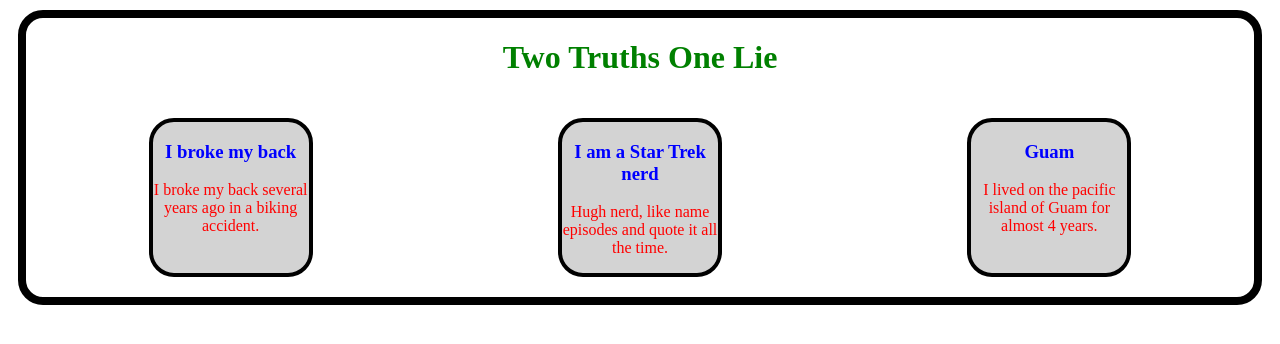
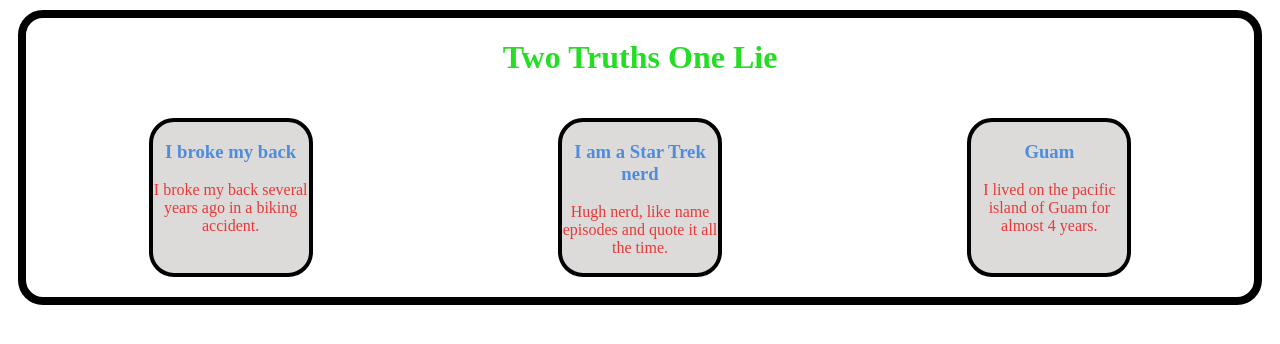
Before and after one commit to CPDO093/twoToneL, a plain HTML site: page index.html in a window 1280 px wide. Drawn offline with Linux system fonts and the light colour scheme.

Commit message:
git index.html, styles.css pages modified

```diff
--- a/style.css
+++ b/style.css
@@ -8,24 +8,21 @@
 }
 h1 {
     text-align: center;
-    color: green;
+    color: rgb(37, 221, 37);
 }
 h3 {
-    color: blue;
+    color: rgb(78, 140, 221);
 }
 
 p {
-    color: red;
-}
-.in-line {
-    display: inline-block;
+    color: rgb(233, 56, 56);
 }
 .tl1 {
     margin: 20px 30% 20px 30%;
     border-radius: 25px;
     border: 4px solid black;
     text-align: center;
-    background-color: lightgrey;
+    background-color: rgb(221, 218, 218);
     display: inline-block;
 }
 .tl2 {
@@ -33,7 +30,7 @@ p {
     border-radius: 25px;
     border: 4px solid black;
     text-align: center;
-    background-color: lightgrey;
+    background-color:  rgb(221, 218, 218);
     display: inline-block;
 }
 .tl3 {
@@ -41,7 +38,7 @@ p {
     border-radius: 25px;
     border: 4px solid black;
     text-align: center;
-    background-color: lightgrey;
+    background-color:  rgb(221, 218, 218);
     display: inline-block;
 }
 .container {
```
